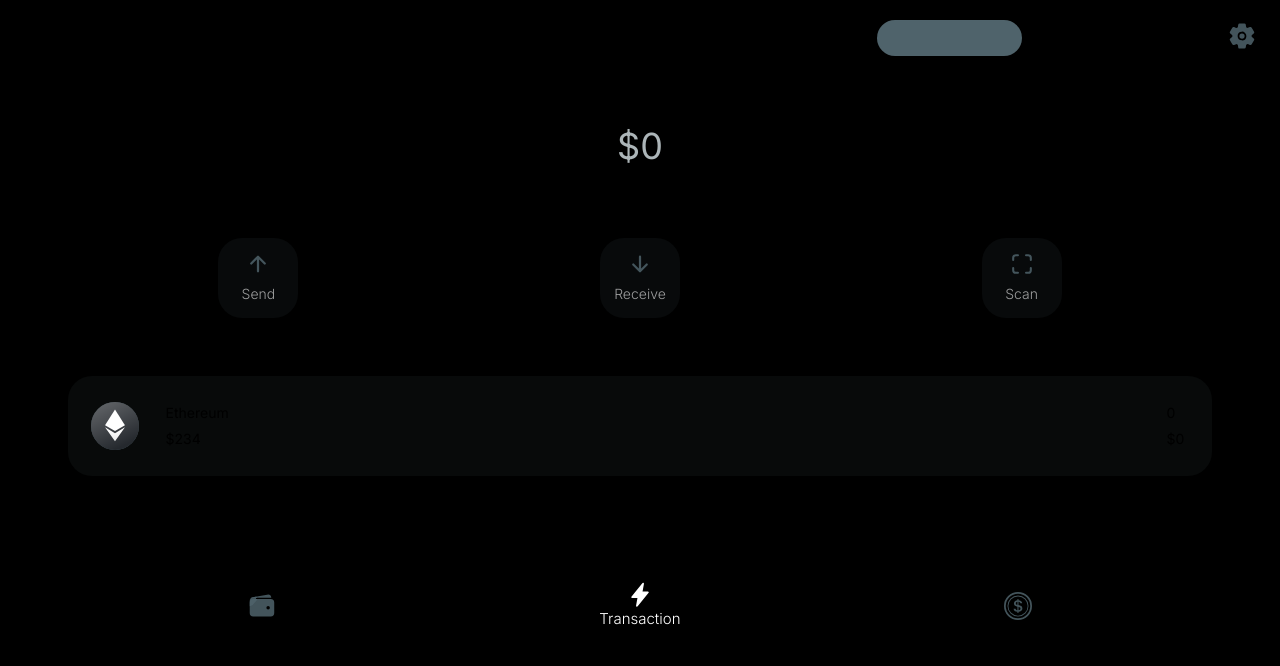
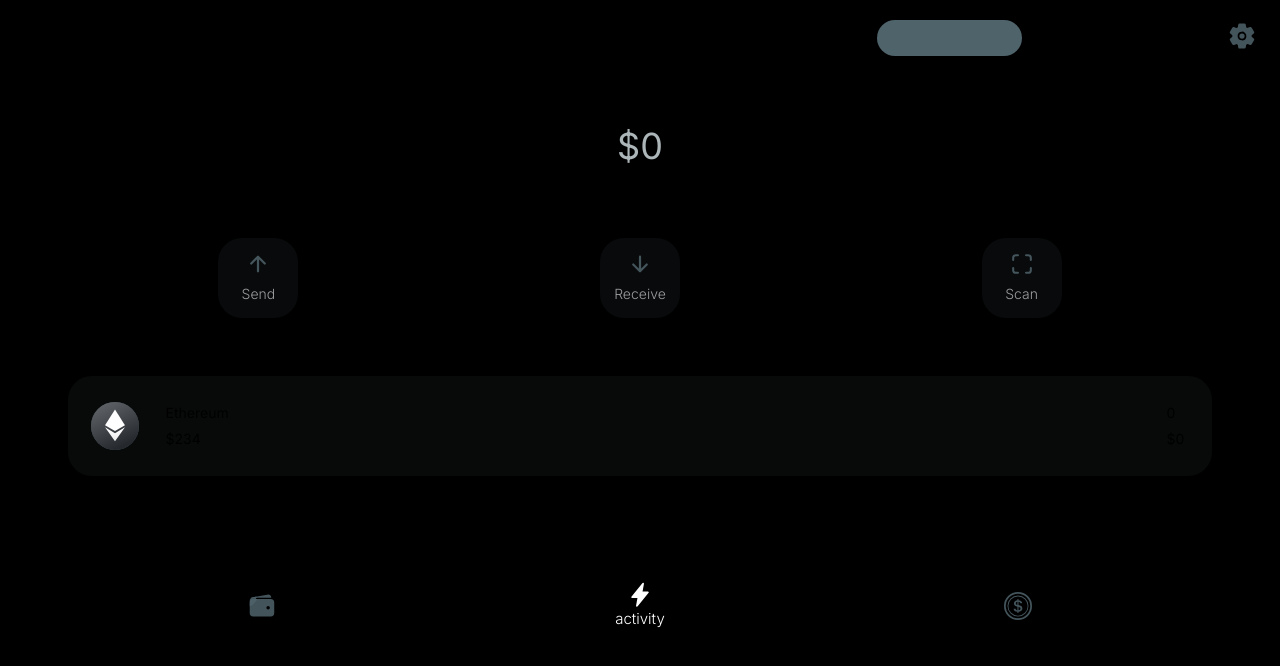
Before and after one commit to ahmadou5/inFuse, a Next.js app: page / in a window 1280 px wide. Both pictures are taken after a click on the element 639 px from the left and 606 px from the top of the page. Shown: the top 666 px of the page. Built offline with nearby package versions, Linux system fonts and the light colour scheme.

Commit message:
ib467tluu

```diff
--- a/src/components/Home/menu.js
+++ b/src/components/Home/menu.js
@@ -62,7 +62,7 @@ export const Menu = () => {
               setIsHome(true)
             }} className={`h-12 ml-auto mr-auto w-[30%] bg-white/0 flex flex-col items-center justify-center`}>
                 <IoWallet size={28} className={`${ isHome ? 'text-white' : 'text-gothic-600/85'}`} />
-                {isHome && <p className={`font-light ${isHome ? 'text-white' : 'text-gothic-200'} text-[15px]`}>Wallet</p>}
+                {isHome && <p className={`font-light ${isHome ? 'text-white' : 'text-gothic-200'} text-[15px]`}>wallet</p>}
             </div>
             <div onClick={() => {
               setIsHistory(true)
@@ -71,7 +71,7 @@ export const Menu = () => {
             }}
              className={`h-12 ml-auto mr-auto w-[30%] bg-white/0 flex flex-col items-center justify-center`}>
                 <IoFlash size={28} className={`${ isHistory ? 'text-white' : 'text-gothic-600/85'}`} />
-                {isHistory && <p className={`font-light ${isHistory ? 'text-white' : 'text-gothic-200'} text-[15px]`}>Transaction</p>}
+                {isHistory && <p className={`font-light ${isHistory ? 'text-white' : 'text-gothic-200'} text-[15px]`}>activity</p>}
             </div>
             <div onClick={() => {
               setIsHistory(false)
@@ -79,7 +79,7 @@ export const Menu = () => {
               setIsHome(false)
             }} className={`h-12 ml-auto mr-auto w-[30%] bg-white/0 flex flex-col items-center justify-center`}>
                 <BsCoin size={28} className={`${ isTokens ? 'text-white' : 'text-gothic-600/85'}`} />
-                {isTokens && <p className={`font-light ${isTokens ? 'text-white' : 'text-gothic-200'} text-[15px]`}>Tokens</p>}
+                {isTokens && <p className={`font-light ${isTokens ? 'text-white' : 'text-gothic-200'} text-[15px]`}>tokens</p>}
             </div>
           </div>
         </div>
```
